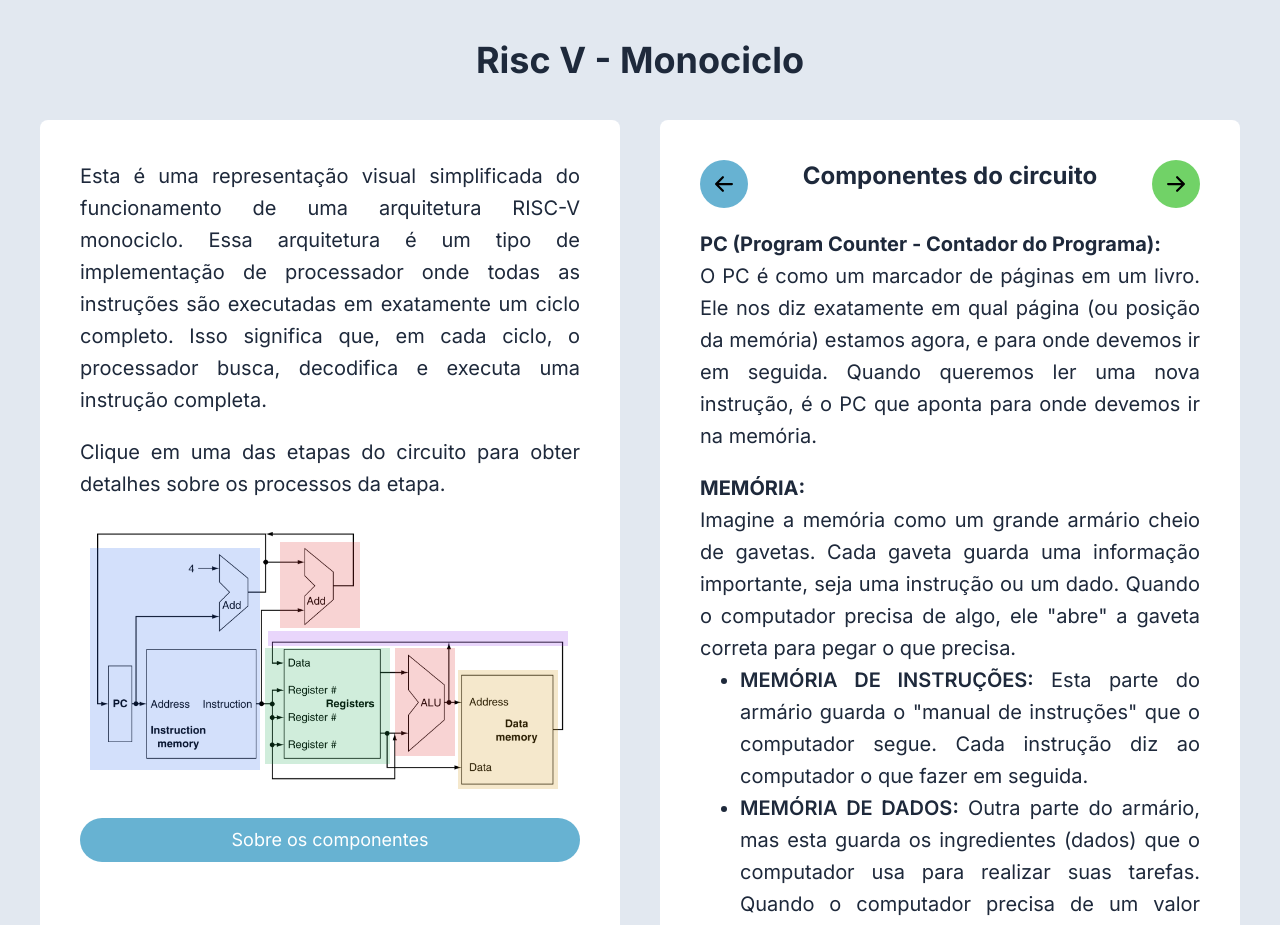
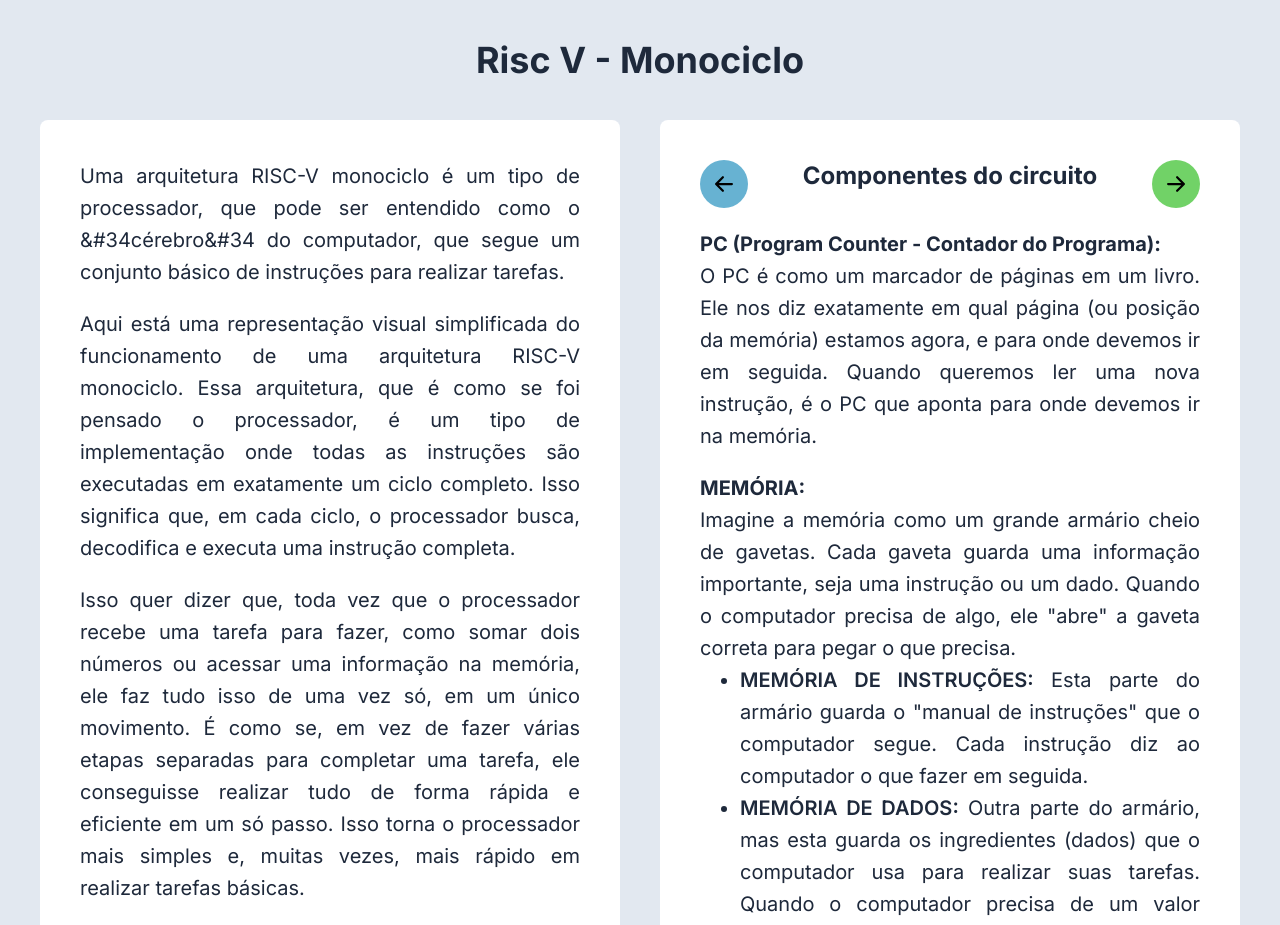
Before and after one commit to pedrohfsilva/risc-v-monociclo, a Next.js app: page / in a window 1280 px wide. Shown: the top 925 px of the page. Built offline with nearby package versions, Linux system fonts and the light colour scheme.

Commit message:
site finalizado 2

```diff
--- a/src/app/page.js
+++ b/src/app/page.js
@@ -27,7 +27,13 @@ export default function Home() {
       <div className=" flex-col md:flex-row w-full gap-5 md:gap-10 flex max-w-[1600px]">
         <div className=" bg-white flex-1 rounded-lg p-5 md:p-10 text-lg md:text-xl text-slate-800 flex flex-col gap-5 text-justify leading-7 md:leading-8">
           <p>
-            Esta é uma representação visual simplificada do funcionamento de uma arquitetura RISC-V monociclo. Essa arquitetura é um tipo de implementação de processador onde todas as instruções são executadas em exatamente um ciclo completo. Isso significa que, em cada ciclo, o processador busca, decodifica e executa uma instrução completa.
+            Uma arquitetura RISC-V monociclo é um tipo de processador, que pode ser entendido como o &#34cérebro&#34 do computador, que segue um conjunto básico de instruções para realizar tarefas.
+          </p>
+          <p>
+            Aqui está uma representação visual simplificada do funcionamento de uma arquitetura RISC-V monociclo. Essa arquitetura, que é como se foi pensado o processador, é um tipo de implementação onde todas as instruções são executadas em exatamente um ciclo completo. Isso significa que, em cada ciclo, o processador busca, decodifica e executa uma instrução completa.
+          </p>
+          <p>
+            Isso quer dizer que, toda vez que o processador recebe uma tarefa para fazer, como somar dois números ou acessar uma informação na memória, ele faz tudo isso de uma vez só, em um único movimento. É como se, em vez de fazer várias etapas separadas para completar uma tarefa, ele conseguisse realizar tudo de forma rápida e eficiente em um só passo. Isso torna o processador mais simples e, muitas vezes, mais rápido em realizar tarefas básicas.
           </p>
           <p>Clique em uma das etapas do circuito para obter detalhes sobre os processos da etapa.</p>
           <div className=" relative w-full aspect-[1.8]">
```
